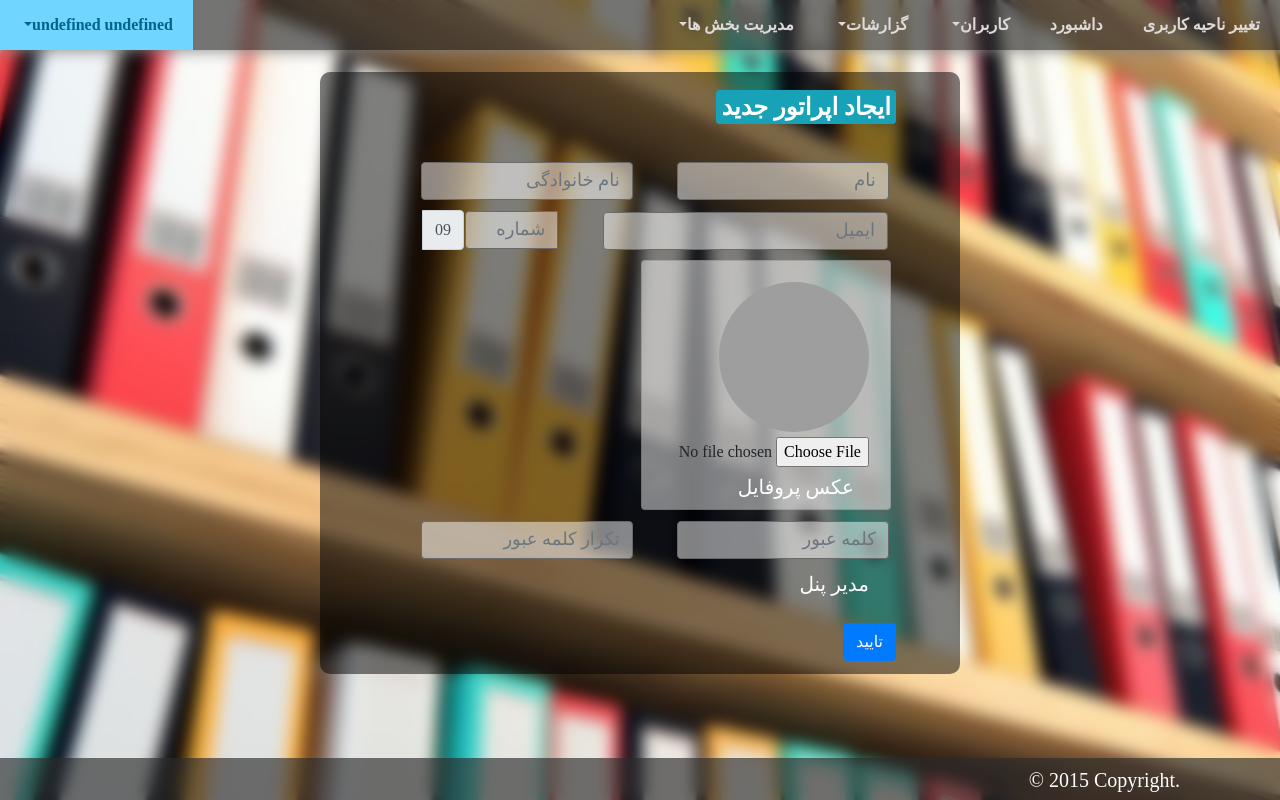
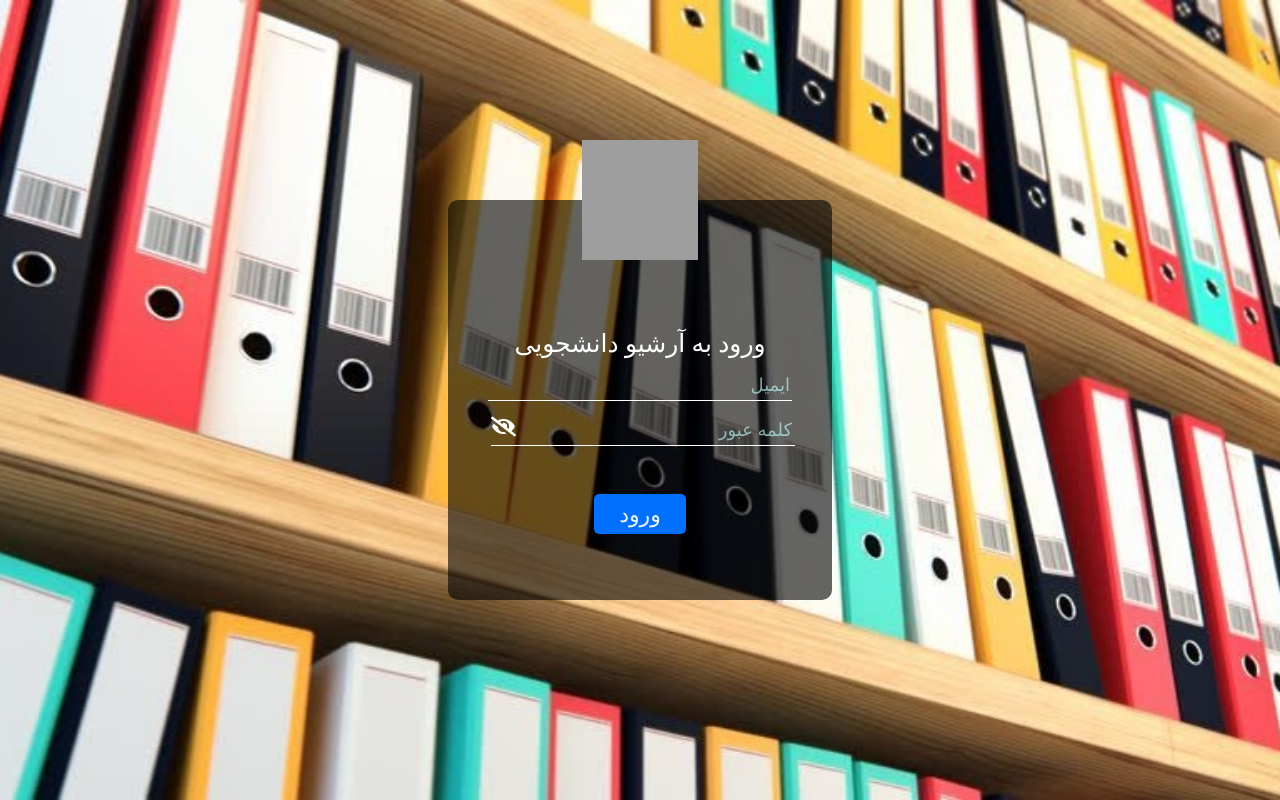
Before and after one commit to SimaGhoreyshi/archive, a React (Create React App) app: page /users/add in a window 1280 px wide. Built offline with nearby package versions, Linux system fonts and the light colour scheme; no server answers; grey boxes are pictures that could not be loaded; a web font is replaced by a local one.

Commit message:
login password hide/show & validation

```diff
--- a/src/App.css
+++ b/src/App.css
@@ -75,10 +75,48 @@ body {
   top: 0;
   left: 35%;
 }
+.loginForm .passwordField:focus {
+  border-bottom: 1px solid rgb(0, 153, 255);
+}
+.loginForm .passwordField {
+  position: relative;
+  width: 100%;
+  padding-right: 1%;
+  margin-top: 3%;
+  border: none;
+  border-bottom: 1px solid #fff;
+  background: transparent;
+  outline: none;
+  color: rgb(255, 255, 255);
+  font-size: 20px;
+}
+.loginForm .password {
+  width: 100%;
+}
+.loginForm .fa-eye {
+  position: absolute;
+  bottom: 20%;
+  left: 0;
+  cursor: pointer;
+  color: #fff;
+  z-index: 2;
+  font-size: 20px;
+}
+.loginForm .fa-eye-slash {
+  position: absolute;
+  bottom: 20%;
+  left: 0;
+  cursor: pointer;
+  color: #fff;
+  z-index: 2;
+  font-size: 20px;
+}
 
-.loginBox input[type="text"] {
+.loginForm .emailField:focus {
+  border-bottom: 1px solid rgb(0, 153, 255);
+}
+.loginForm .emailField {
   width: 100%;
-  margin-bottom: 3%;
   border: none;
   border-bottom: 1px solid #fff;
   background: transparent;
@@ -106,6 +144,9 @@ body {
   margin-top: 15%;
   border-radius: 5px;
 }
+.alert-password {
+  width: 100%;
+}
 .btnSubmit:hover {
   color: #ebf5ff;
   background: #0067ee;
--- a/src/App.js
+++ b/src/App.js
@@ -27,18 +27,20 @@ import Reports from "./pages/reports";
 
 import axios from "axios";
 
-let validation = true;
+let validation = false;
 
 class App extends Component {
   constructor() {
     super();
 
     this.state = {
-      email: "",
-      password: "",
+      email: null,
+      password: null,
       users: [],
       authenticatedUser: {},
-      val: false,
+      passwordType: false,
+      errorEmail: false,
+      errorPassword: false,
       //  style :{
       //   fontSize: 60,
       //   opacity: 0,
@@ -49,7 +51,7 @@ class App extends Component {
     this.onChangeEmail = this.onChangeEmail.bind(this);
     this.onChangePassword = this.onChangePassword.bind(this);
     this.onSubmitLogin = this.onSubmitLogin.bind(this);
-    this.render = this.render.bind(this);
+    this.showPassword = this.showPassword.bind(this);
     // this.transitionEnd = this.transitionEnd.bind(this);
     // this.mountStyle = this.mountStyle.bind(this);
     // this.unMountStyle = this.unMountStyle.bind(this);
@@ -76,7 +78,8 @@ class App extends Component {
   onSubmitLogin = (e) => {
     e.preventDefault();
     const { email, password, users } = this.state;
-    console.log(this);
+
+    if (email !== "" && password !== "")
       for (let i = 0; i < this.state.users.length; i++) {
         if (
           email === this.state.users[i].email &&
@@ -90,10 +93,13 @@ class App extends Component {
         }
       }
   };
-
+  showPassword() {
+    if (this.state.passwordType) this.setState({ passwordType: false });
+    else this.setState({ passwordType: true });
+  }
   render() {
     if (validation === false) {
-      console.log("login");
+      console.log(this.state.emailError);
 
       return (
         <div className="loginBox">
@@ -108,16 +114,37 @@ class App extends Component {
               type="text"
               placeholder="ایمیل"
               name="email"
+              className="emailField"
               value={this.state.email}
               onChange={this.onChangeEmail}
             />
+            {this.state.email === "" && (
+              <div className="alert alert-danger">
+                لطفا ایمیل را وارد نمایید
+              </div>
+            )}
+            <div class="input-group password">
+              <i
+                className={
+                  this.state.passwordType ? "far fa-eye" : "fas fa-eye-slash"
+                }
+                onClick={this.showPassword}
+                aria-hidden="true"
+              ></i>
               <input
-              type="text"
+                type={this.state.passwordType ? "text" : "password"}
+                className="passwordField"
                 placeholder="کلمه عبور"
                 name="password"
                 value={this.state.password}
                 onChange={this.onChangePassword}
               />
+              {this.state.password === "" && (
+                <div className="alert alert-danger alert-password">
+                  لطفا کلمه عبور را وارد نمایید
+                </div>
+              )}
+            </div>
 
             <button
               className="btnSubmit"
@@ -130,8 +157,6 @@ class App extends Component {
         </div>
       );
     } else {
-      console.log("website", validation);
-
       return (
         <React.Fragment>
           <NavBar
--- a/src/pages/users/users-list.css
+++ b/src/pages/users/users-list.css
@@ -1,7 +1,7 @@
 @import url("https://use.fontawesome.com/releases/v5.13.0/css/all.css");
 
 .userTbl {
-  background: rgba(255, 255, 255, 0.4);
+  background: rgba(255, 255, 255, 0.7);
   border-radius: 10px;
   padding: 1% 5%;
 }
```
Lines whose indentation alone changed are shown as unchanged.
